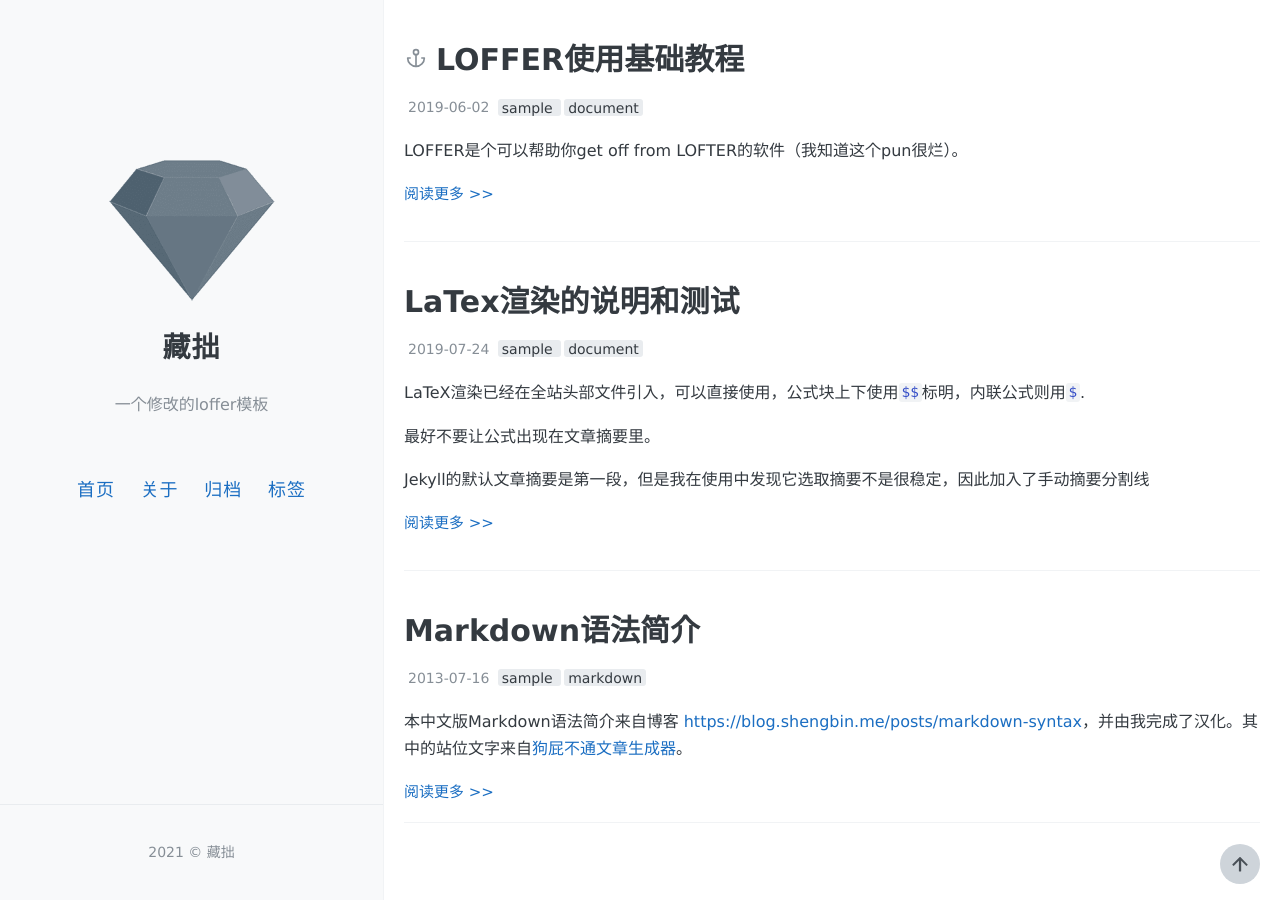
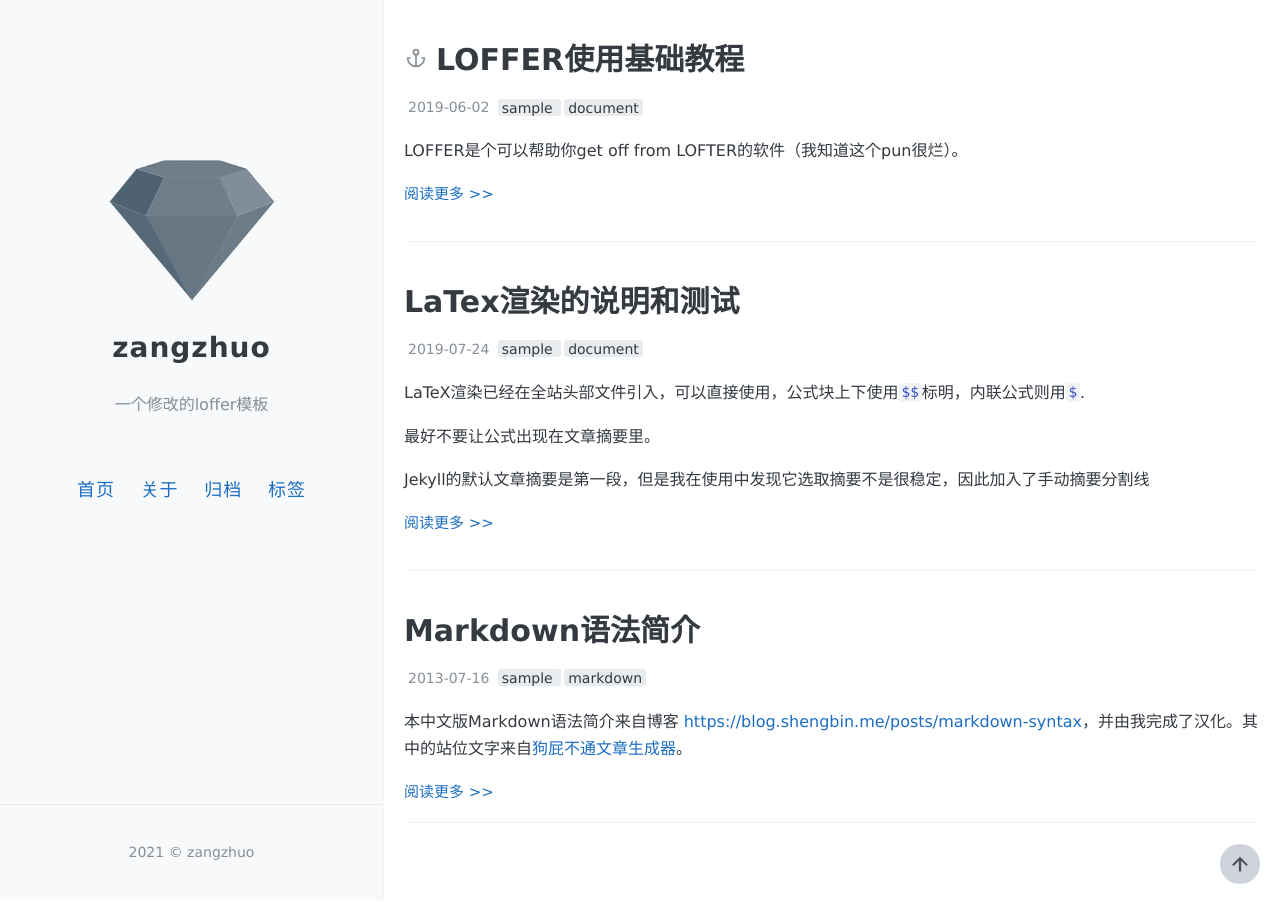
Before and after one commit to wmnhw/loffer, a Jekyll site: the page built from index.html, in a window 1280 px wide. Built offline with Jekyll 4.4.1, drawn with Linux system fonts in a browser that asks for light colours; the list of posts is cut into pages by our own code.

Commit message:
Update _config.yml

```diff
--- a/_config.yml
+++ b/_config.yml
@@ -7,7 +7,7 @@
 # 井号后面的文字是说明文档，不会被程序读取。
 
 # 描述/签名
-name: 藏拙
+name: zangzhuo
 description: 一个修改的loffer模板
 
 # 输入你的网站域名（如果你没有添加自己的域名，而是直接用GitHub pages分配的域名的话可以省略）
@@ -65,7 +65,7 @@ footer-links:
   youtube: # channel/<your_long_string> or user/<user-name>
 
 # 站点页脚的文字
-footer-text: © 藏拙
+footer-text: © zangzhuo
 
 #
 # 评论，注意，请不要同时添加多种不同的评论区
```
